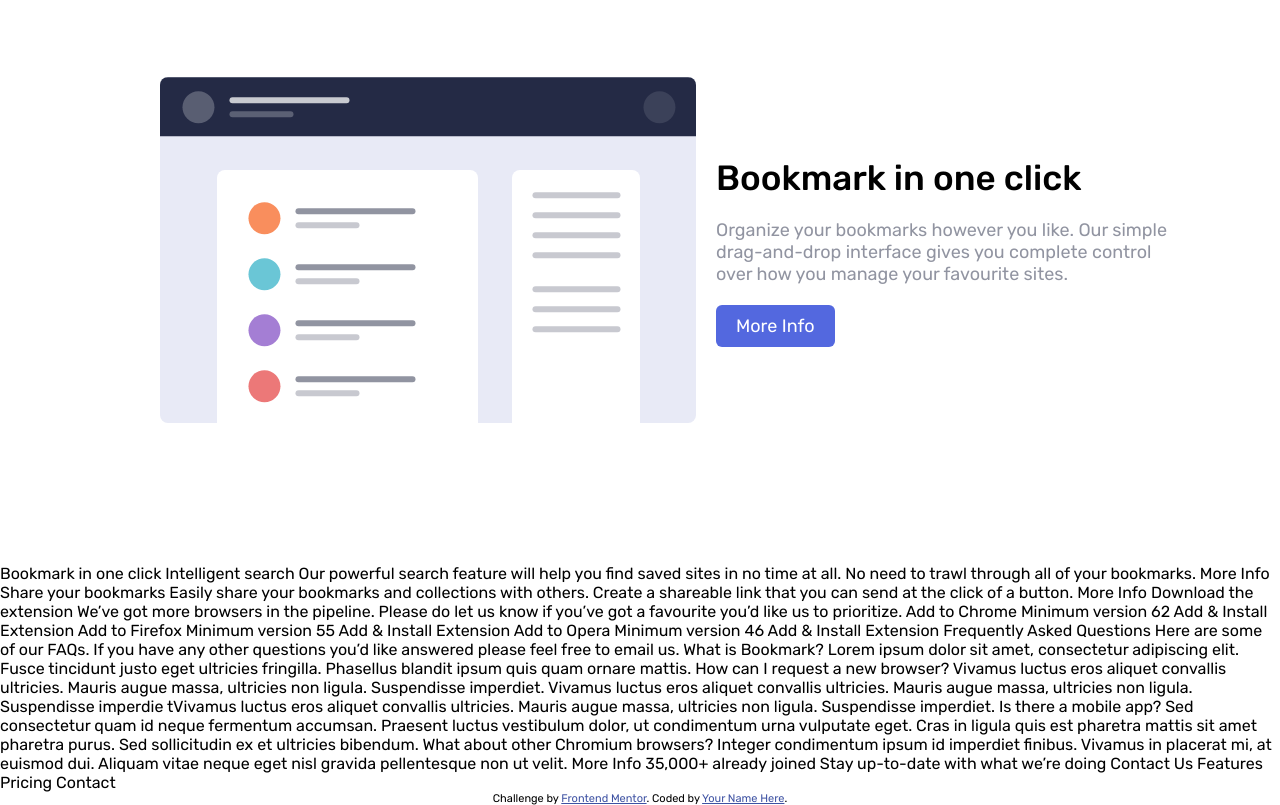
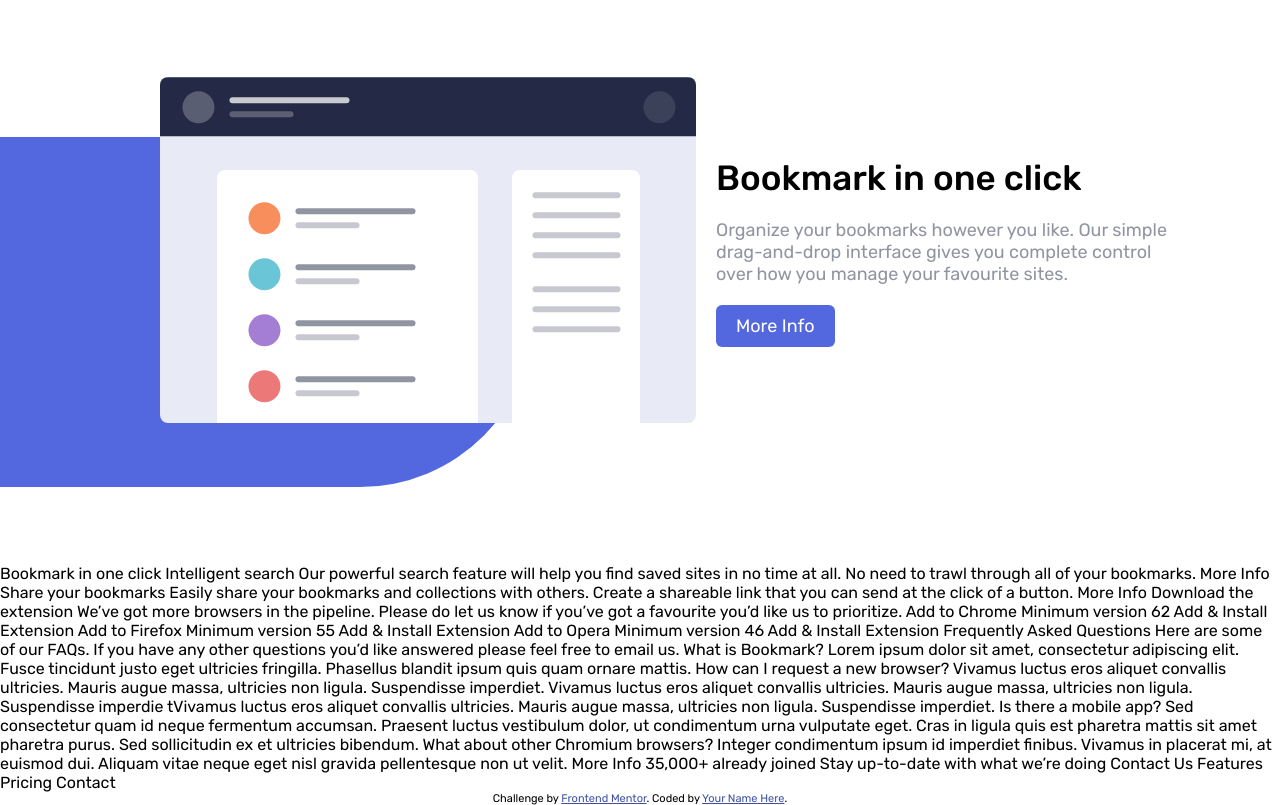
Before and after one commit to iSugam/Frontend-Mentor-Bookmark-landing-page, a plain HTML site: page index.html in a window 1280 px wide. Shown: the part 1009-1814 px from the top of the page. Drawn offline with Linux system fonts and the light colour scheme.

Commit message:
Adding featyre background.

```diff
--- a/index.html
+++ b/index.html
@@ -113,7 +113,11 @@
           <!-- Feature CONTENTS -->
           <div class="feature-contents">
             <div class="feature-image">
-              <img src="images/illustration-features-tab-1.svg" alt="feature">
+              <div class="feature-front-image">
+                <img src="images/illustration-features-tab-1.svg" alt="feature image">
+              </div>
+
+              <div class="feature-background"></div>
             </div>
 
             <div class="feature-content-text">
```
